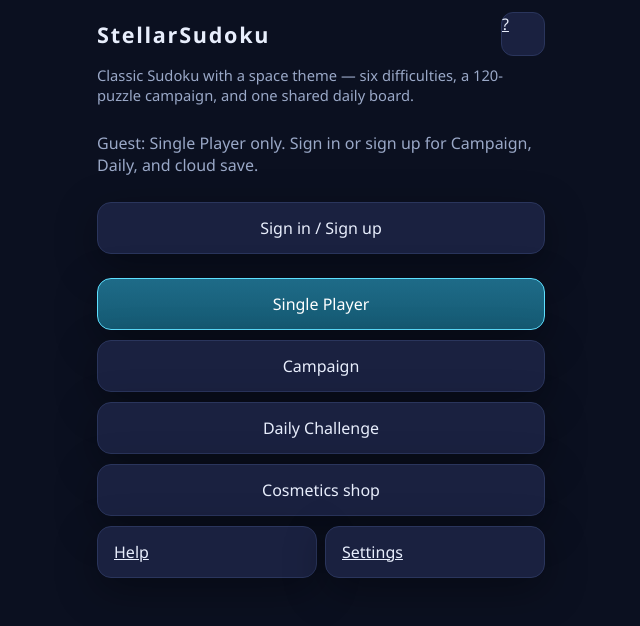
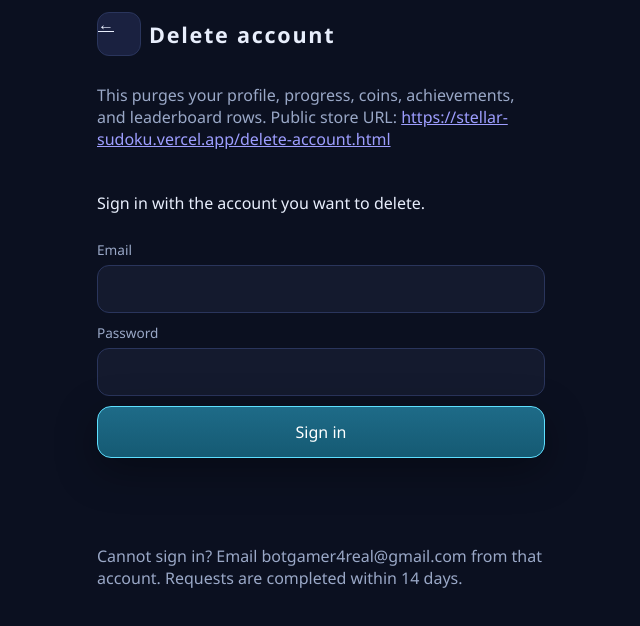
Before and after one commit to BotGamer4Real/StellarSudoku, a React (Vite) app: page /delete-account in a window 1280 px wide. Before the commit this address led to /. Shown: the top 626 px of the page, without its empty margins (319-959 px from the left). Built offline with nearby package versions, Linux system fonts and the light colour scheme; no server answers; what @capacitor/core would draw is missing.

Commit message:
Add Play Console account deletion URL and web delete flow

```diff
--- /dev/null
+++ b/public/delete-account.html
@@ -0,0 +1,52 @@
+<!DOCTYPE html>
+<html lang="en">
+  <head>
+    <meta charset="utf-8" />
+    <meta name="viewport" content="width=device-width, initial-scale=1" />
+    <title>Delete account — StellarSudoku</title>
+    <style>
+      :root { color-scheme: dark; }
+      body {
+        margin: 0 auto;
+        max-width: 40rem;
+        padding: 1.5rem;
+        font-family: system-ui, sans-serif;
+        line-height: 1.5;
+        background: #0b1020;
+        color: #e8eefc;
+      }
+      a { color: #5ee0ff; }
+      .btn {
+        display: inline-block;
+        margin: 0.5rem 0.5rem 0.5rem 0;
+        padding: 0.85rem 1.1rem;
+        border-radius: 12px;
+        background: #7a2433;
+        color: #fff;
+        text-decoration: none;
+        font-weight: 700;
+      }
+      p, li { color: #c5d0e8; }
+    </style>
+  </head>
+  <body>
+    <h1>Delete your StellarSudoku account</h1>
+    <p>This removes your profile, campaign progress, coins, achievements, and leaderboard rows. Guest Single Player on a device is not a cloud account; uninstall or clear app data to drop it.</p>
+
+    <h2>In the app</h2>
+    <p>Open StellarSudoku → Settings → Delete account → type DELETE.</p>
+
+    <h2>On the web</h2>
+    <p>Sign in and confirm deletion here (no app install required):</p>
+    <p><a class="btn" href="/delete-account">Delete my account</a></p>
+
+    <h2>By email</h2>
+    <p>
+      If you cannot sign in, email
+      <a href="mailto:botgamer4real@gmail.com?subject=StellarSudoku%20account%20deletion">botgamer4real@gmail.com</a>
+      from the address on the account. We complete email requests within 14 days.
+    </p>
+    <p>After deletion, that email must Sign up again to play with an account.</p>
+    <p><a href="/privacy.html">Privacy policy</a> · <a href="/">StellarSudoku</a></p>
+  </body>
+</html>
--- a/public/privacy.html
+++ b/public/privacy.html
@@ -51,7 +51,7 @@
     <p>Game content is suitable for a general audience. Accounts are not offered to children under 13. We do not knowingly collect personal data from children under 13.</p>
 
     <h2>Account deletion</h2>
-    <p>In the app: Settings → Delete account, then type DELETE. That removes your profile, progress, coins, achievements, and leaderboard rows. Signing in with the same email afterwards requires Sign up again.</p>
+    <p>In the app: Settings → Delete account, then type DELETE. On the web (no app required): <a href="/delete-account.html">stellar-sudoku.vercel.app/delete-account.html</a>. That removes your profile, progress, coins, achievements, and leaderboard rows. Signing in with the same email afterwards requires Sign up again.</p>
 
     <h2>Contact</h2>
     <p>Privacy questions: <a href="mailto:botgamer4real@gmail.com">botgamer4real@gmail.com</a>.</p>
--- a/src/App.tsx
+++ b/src/App.tsx
@@ -3,6 +3,7 @@ import { AuthProvider } from './state/AuthProvider';
 import { AuthScreen } from './screens/AuthScreen';
 import { CampaignScreen } from './screens/CampaignScreen';
 import { DailyScreen } from './screens/DailyScreen';
+import { DeleteAccountScreen } from './screens/DeleteAccountScreen';
 import { DifficultyScreen } from './screens/DifficultyScreen';
 import { HelpScreen } from './screens/HelpScreen';
 import { HomeScreen } from './screens/HomeScreen';
@@ -26,6 +27,7 @@ export function App() {
           <Route path="/settings" element={<SettingsScreen />} />
           <Route path="/help" element={<HelpScreen />} />
           <Route path="/privacy" element={<PrivacyScreen />} />
+          <Route path="/delete-account" element={<DeleteAccountScreen />} />
           <Route path="/shop" element={<ShopScreen />} />
           <Route path="/play/single/:difficulty" element={<PlayScreen />} />
           <Route path="/play/campaign/:level/:index" element={<PlayScreen />} />
--- a/src/lib/constants.ts
+++ b/src/lib/constants.ts
@@ -106,6 +106,7 @@ export const ACHIEVEMENTS = [
 export const UNDO_PENALTY_MS = 5000;
 export const DAILY_RESET_HOUR_GMT = 7;
 export const PRIVACY_POLICY_URL = 'https://stellar-sudoku.vercel.app/privacy.html';
+export const ACCOUNT_DELETION_URL = 'https://stellar-sudoku.vercel.app/delete-account.html';
 
 export const DISPLAY_NAME_RE = /^[A-Za-z0-9][A-Za-z0-9 _-]{2,19}$/;
 
--- /dev/null
+++ b/src/screens/DeleteAccountScreen.tsx
@@ -0,0 +1,83 @@
+import { useState } from 'react';
+import { Link } from 'react-router-dom';
+import { Shell } from '../components/Shell';
+import { ACCOUNT_DELETION_URL } from '../lib/constants';
+import { useAuth } from '../state/AuthProvider';
+
+export function DeleteAccountScreen() {
+  const { user, profile, signIn, deleteAccount } = useAuth();
+  const [email, setEmail] = useState('');
+  const [password, setPassword] = useState('');
+  const [typed, setTyped] = useState('');
+  const [err, setErr] = useState<string | null>(null);
+  const [done, setDone] = useState(false);
+  const [busy, setBusy] = useState(false);
+
+  const doSignIn = async () => {
+    setErr(null);
+    setBusy(true);
+    const signErr = await signIn(email.trim(), password);
+    setBusy(false);
+    if (signErr) setErr(signErr);
+  };
+
+  const doDelete = async () => {
+    setErr(null);
+    setBusy(true);
+    const delErr = await deleteAccount();
+    setBusy(false);
+    if (delErr) setErr(delErr);
+    else setDone(true);
+  };
+
+  return (
+    <Shell>
+      <div className="topbar">
+        <Link className="icon-btn" to="/" aria-label="Back">←</Link>
+        <h1 className="brand">Delete account</h1>
+      </div>
+      {done ? (
+        <div className="help stack">
+          <p className="ok">Your account and cloud data have been deleted.</p>
+          <Link className="btn" to="/">Back to StellarSudoku</Link>
+        </div>
+      ) : (
+        <div className="stack">
+          <p className="muted">
+            This purges your profile, progress, coins, achievements, and leaderboard rows. Public store URL:{' '}
+            <a href={ACCOUNT_DELETION_URL}>{ACCOUNT_DELETION_URL}</a>
+          </p>
+          {!user && (
+            <>
+              <p>Sign in with the account you want to delete.</p>
+              <label className="field">
+                <span>Email</span>
+                <input type="email" value={email} onChange={(e) => setEmail(e.target.value)} autoComplete="email" />
+              </label>
+              <label className="field">
+                <span>Password</span>
+                <input type="password" value={password} onChange={(e) => setPassword(e.target.value)} autoComplete="current-password" />
+              </label>
+              <button className="btn primary" type="button" disabled={busy} onClick={() => void doSignIn()}>
+                Sign in
+              </button>
+            </>
+          )}
+          {user && (
+            <>
+              <p>Signed in as {profile?.display_name || user.email}. Type DELETE to confirm.</p>
+              <input value={typed} onChange={(e) => setTyped(e.target.value)} placeholder="DELETE" />
+              <button className="btn danger" type="button" disabled={typed !== 'DELETE' || busy} onClick={() => void doDelete()}>
+                Delete forever
+              </button>
+            </>
+          )}
+          <p className="error">{err}</p>
+          <p className="muted">
+            Cannot sign in? Email botgamer4real@gmail.com from that account. Requests are completed within 14 days.
+          </p>
+        </div>
+      )}
+    </Shell>
+  );
+}
--- a/src/screens/HelpScreen.tsx
+++ b/src/screens/HelpScreen.tsx
@@ -1,6 +1,6 @@
 import { Link } from 'react-router-dom';
 import { Shell } from '../components/Shell';
-import { PRIVACY_POLICY_URL } from '../lib/constants';
+import { ACCOUNT_DELETION_URL, PRIVACY_POLICY_URL } from '../lib/constants';
 
 export function HelpScreen() {
   return (
@@ -19,7 +19,13 @@ export function HelpScreen() {
         <h2>Guest vs account</h2>
         <p>A guest may finish Single Player on this device. Campaign cloud save, Daily submit, shop, and achievements need Sign in. After Sign up you can keep the new account as-is or attach local Single Player stats once.</p>
         <h2>Account deletion</h2>
-        <p>Settings → Delete account. Type DELETE. Your cloud rows are purged. Signing in with the same email requires Sign up again.</p>
+        <p>
+          Settings → Delete account, or the web page{' '}
+          <a href={ACCOUNT_DELETION_URL} target="_blank" rel="noreferrer">
+            delete-account.html
+          </a>
+          . Type DELETE. Cloud rows are purged. Signing in with the same email requires Sign up again.
+        </p>
         <h2>Privacy</h2>
         <p>
           <Link to="/privacy">Privacy policy</Link>
--- a/src/screens/PrivacyScreen.tsx
+++ b/src/screens/PrivacyScreen.tsx
@@ -1,6 +1,6 @@
 import { Link } from 'react-router-dom';
 import { Shell } from '../components/Shell';
-import { PRIVACY_POLICY_URL } from '../lib/constants';
+import { ACCOUNT_DELETION_URL, PRIVACY_POLICY_URL } from '../lib/constants';
 
 export function PrivacyScreen() {
   return (
@@ -29,7 +29,13 @@ export function PrivacyScreen() {
         <h2>Children</h2>
         <p>Content is a general audience. Accounts are not offered to children under 13.</p>
         <h2>Account deletion</h2>
-        <p>Settings → Delete account. Type DELETE. Cloud rows are purged.</p>
+        <p>
+          Settings → Delete account, or{' '}
+          <a href={ACCOUNT_DELETION_URL} target="_blank" rel="noreferrer">
+            {ACCOUNT_DELETION_URL}
+          </a>
+          . Type DELETE. Cloud rows are purged.
+        </p>
       </div>
     </Shell>
   );
```
Also changed, not shown: 1 other file (tests, documents, lock files or other folders).
